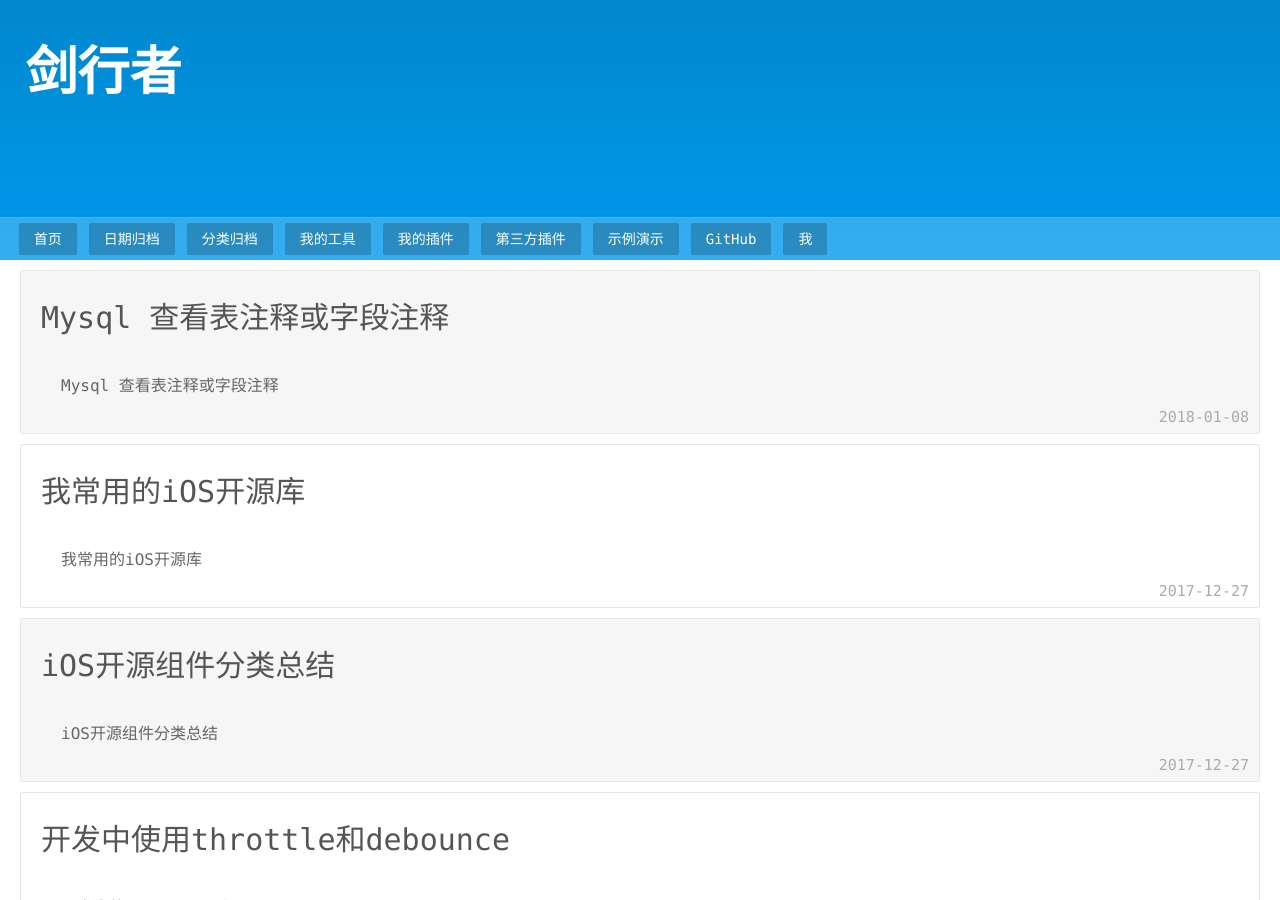
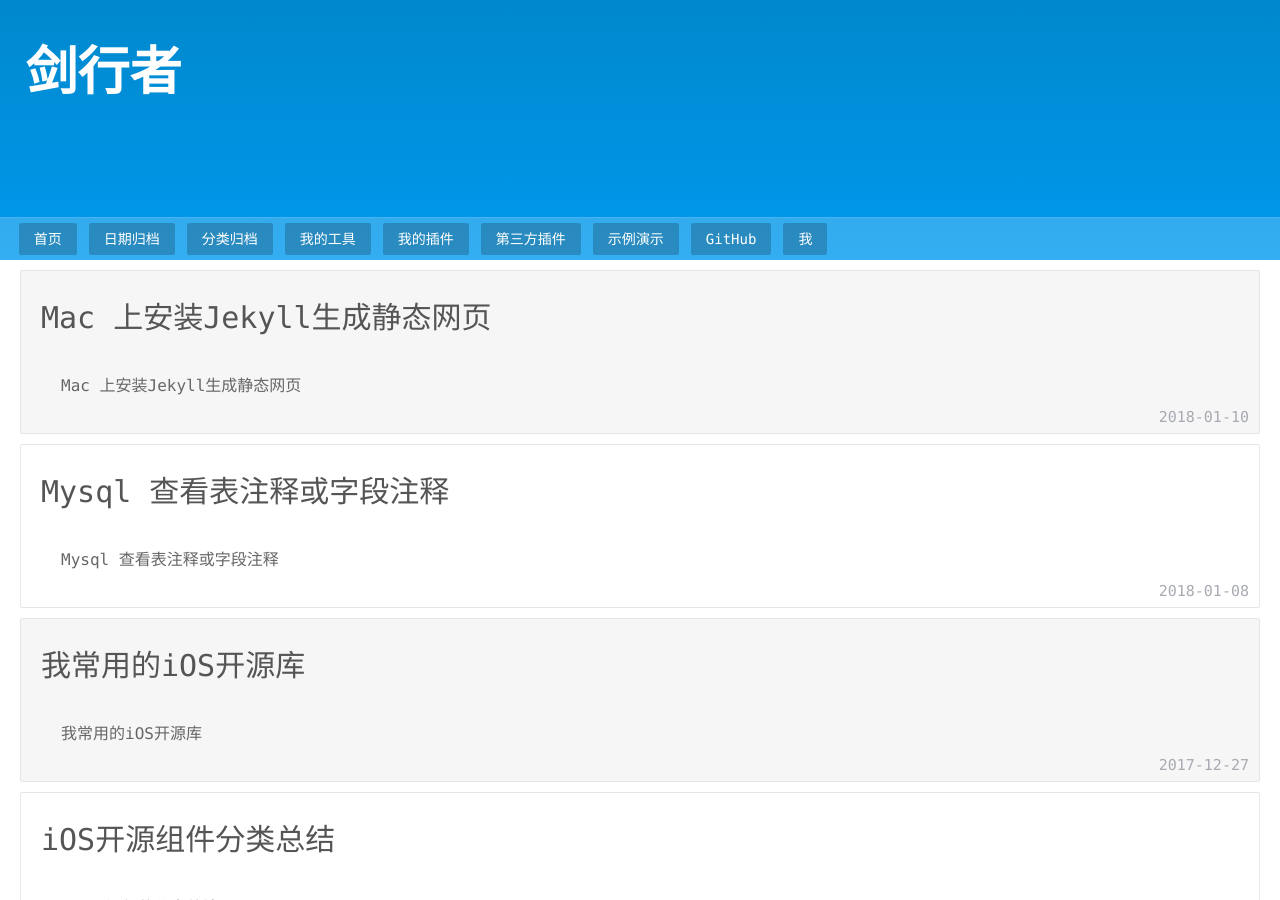
Before and after one commit to psvmc/myblog_jekyll, a Jekyll site: the page built from index.html, in a window 1280 px wide and 900 px high. Built offline with Jekyll 4.4.1, drawn with Linux system fonts in a browser that asks for light colours; the list of posts is cut into pages by our own code; some of the changed text lies outside the part shown.

Commit message:
文章更新

````diff
--- a/_config.yml
+++ b/_config.yml
@@ -6,6 +6,7 @@ paginate: 20
 paginate_path: "/page:num"
 baseurl: "/"
 exclude: ['vendor', 'README.md', 'Gemfile', 'Gemfile.lock', 'config.ru', 'unicorn.rb', 'Procfile']
+gems: [jekyll-paginate]
 
 #站点基础配置
 title: '剑行者'
--- /dev/null
+++ b/_posts/2018-01-10-jekyll-install.md
@@ -0,0 +1,49 @@
+---
+
+layout: post
+title: Mac 上安装Jekyll生成静态网页
+description: Mac 上安装Jekyll生成静态网页
+keywords: jekyll
+categories:
+        - jekyll
+        - mac
+
+---
+
+## 安装
+
+安装最新版的jekyll [`参见网页`](http://jekyllcn.com/docs/installation/)
+
+```bash
+sudo gem install jekyll -n /usr/local/bin
+```
+
+## 使用
+
+[详细介绍](http://jekyllcn.com/docs/usage/)
+
+当前文件夹中的内容将会生成到 ./_site 文件夹中
+
+```bash
+jekyll build
+```
+
+当前文件夹中的内容将会生成到 ./_site 文件夹中,监测改变，并且自动再生成。
+
+```
+jekyll build --watch
+```
+
+## 分页不起作用
+
+安装`jekyll-paginate`
+
+```bash
+sudo gem install jekyll-paginate
+```
+
+在配置文件`_config.yml`中添加
+
+```
+gems: [jekyll-paginate]
+```
````
